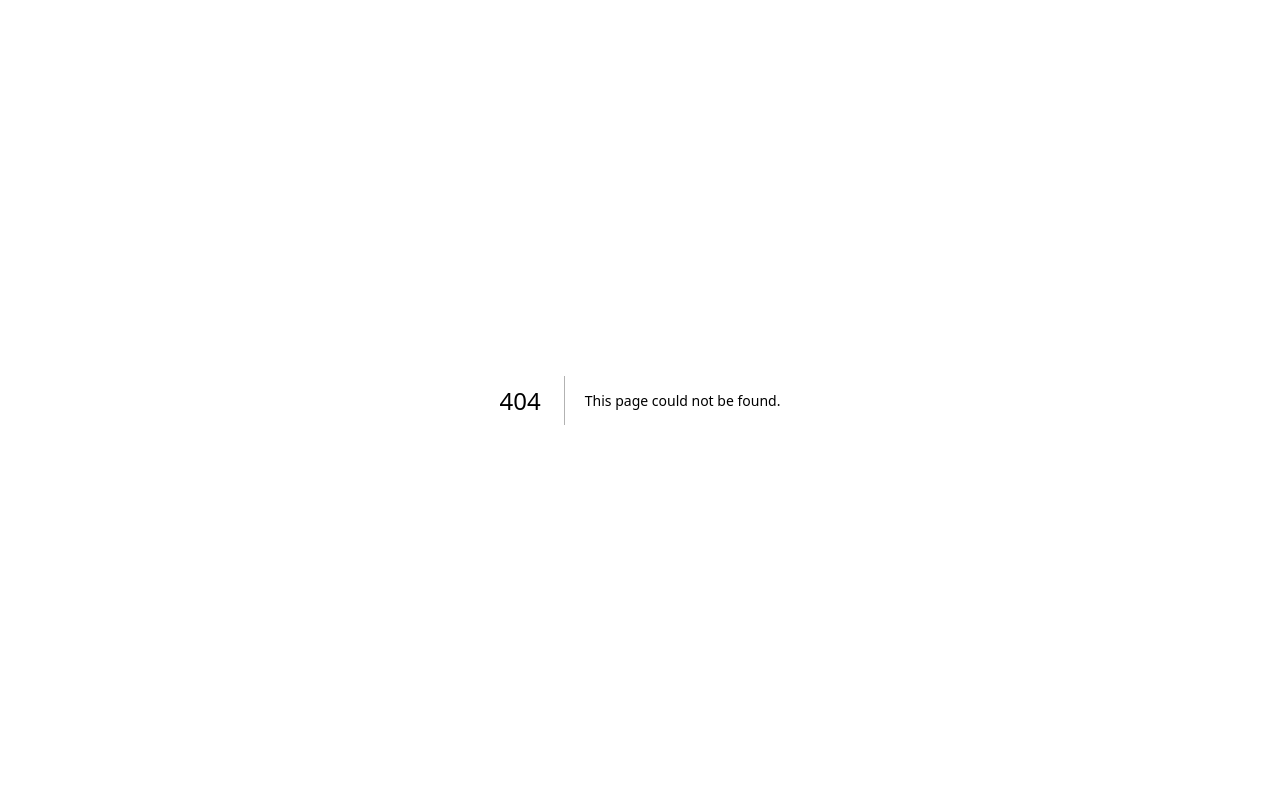
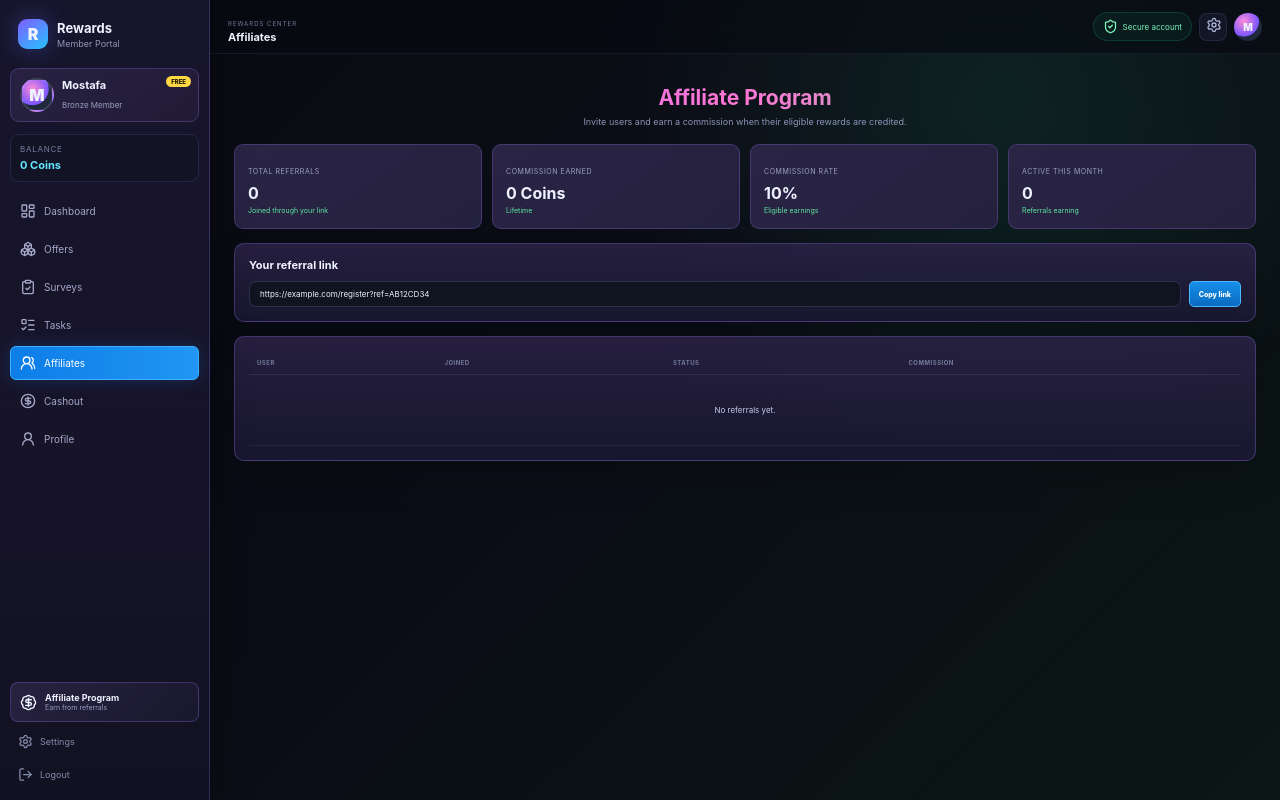
Before and after one commit to omarkhair-labs/rewards-platform, a Next.js app in the folder apps/web/: page /affiliates in a window 1280 px wide. Before the commit this address had no page. Built offline with nearby package versions, Linux system fonts and the light colour scheme.

Commit message:
web: add apps/web/app/(portal)/affiliates/page.tsx

```diff
--- /dev/null
+++ b/apps/web/app/(portal)/affiliates/page.tsx
@@ -0,0 +1,24 @@
+export default function AffiliatesPage(){
+  return <>
+    <section className="hero-title"><h1>Affiliate Program</h1><p>Invite users and earn a commission when their eligible rewards are credited.</p></section>
+    <div className="stats-grid">
+      <div className="stat-card"><span>Total referrals</span><strong>0</strong><em>Joined through your link</em></div>
+      <div className="stat-card"><span>Commission earned</span><strong>0 Coins</strong><em>Lifetime</em></div>
+      <div className="stat-card"><span>Commission rate</span><strong>10%</strong><em>Eligible earnings</em></div>
+      <div className="stat-card"><span>Active this month</span><strong>0</strong><em>Referrals earning</em></div>
+    </div>
+    <div className="panel mt">
+      <h2 style={{fontSize:11,marginTop:0}}>Your referral link</h2>
+      <div style={{display:'flex',gap:8}}>
+        <input className="search" style={{flex:1}} value="https://example.com/register?ref=AB12CD34" readOnly/>
+        <button className="primary-button">Copy link</button>
+      </div>
+    </div>
+    <div className="panel mt">
+      <table className="table">
+        <thead><tr><th>User</th><th>Joined</th><th>Status</th><th>Commission</th></tr></thead>
+        <tbody><tr><td colSpan={4} className="center muted" style={{padding:30}}>No referrals yet.</td></tr></tbody>
+      </table>
+    </div>
+  </>;
+}
```
